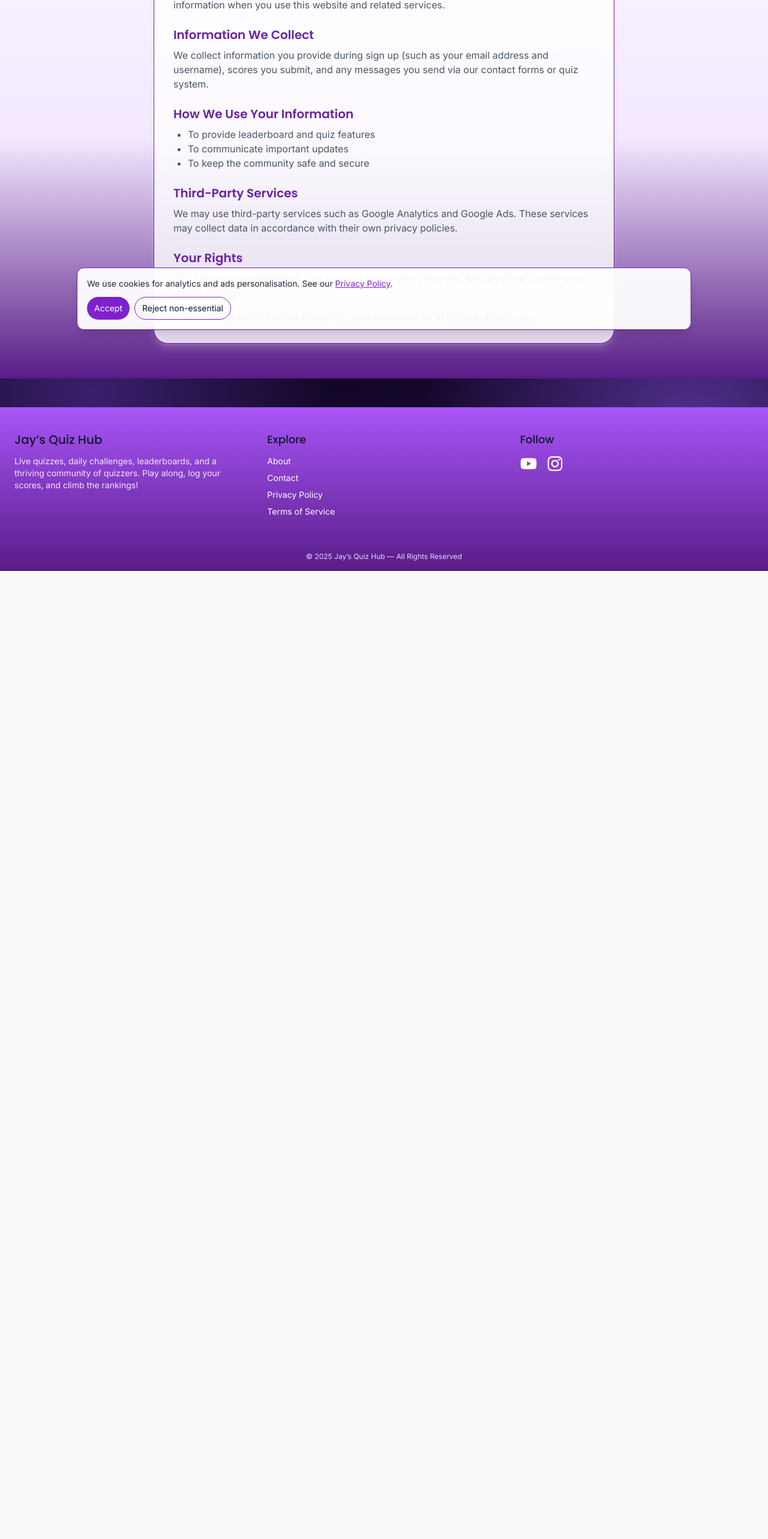
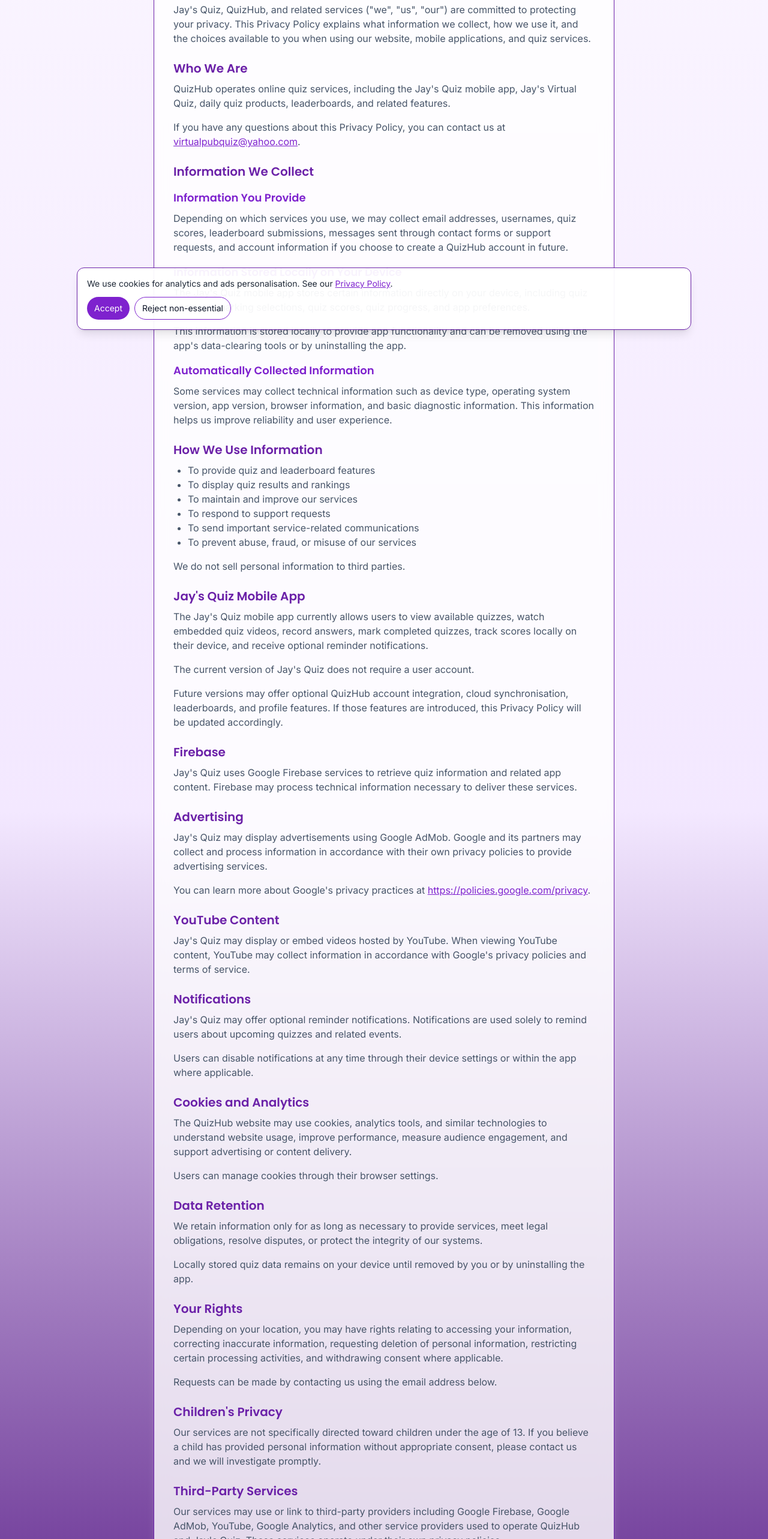
Before and after one commit to jayflynndev/jdq, a Next.js app: page /privacy-policy in a window 1280 px wide. Shown: the part 234-2800 px from the top of the page at 60% size. Before the commit the page ends 1186 px from the top, so only its background shows below. Built offline with nearby package versions, Linux system fonts and the light colour scheme; no server answers.

Commit message:
Update Privacy Policy

```diff
--- a/app/privacy-policy/page.tsx
+++ b/app/privacy-policy/page.tsx
@@ -2,56 +2,245 @@ export default function PrivacyPolicyPage() {
   return (
     <main className="min-h-screen bg-gradient-to-b from-purple-50 via-purple-100 to-purple-900 py-12 px-4">
       <div className="max-w-3xl mx-auto rounded-lg bg-white/80 backdrop-blur-md border border-purple-800 shadow-lg shadow-purple-50/20 p-8">
-        <h1 className="font-heading text-3xl text-purple-900 mb-6">
+        <h1 className="font-heading text-3xl text-purple-900 mb-2">
           Privacy Policy
         </h1>
+
+        <p className="text-textc-muted mb-6">
+          <strong>Last updated:</strong> June 2026
+        </p>
+
         <p className="text-textc-muted mb-4">
-          This Privacy Policy explains how Jay’s Quiz Hub collects, uses, and
-          protects your information when you use this website and related
-          services.
+          Jay&apos;s Quiz, QuizHub, and related services (&quot;we&quot;,
+          &quot;us&quot;, &quot;our&quot;) are committed to protecting your
+          privacy. This Privacy Policy explains what information we collect, how
+          we use it, and the choices available to you when using our website,
+          mobile applications, and quiz services.
+        </p>
+
+        <h2 className="text-xl font-semibold text-purple-800 mt-6 mb-2">
+          Who We Are
+        </h2>
+        <p className="text-textc-muted mb-4">
+          QuizHub operates online quiz services, including the Jay&apos;s Quiz
+          mobile app, Jay&apos;s Virtual Quiz, daily quiz products,
+          leaderboards, and related features.
+        </p>
+
+        <p className="text-textc-muted mb-4">
+          If you have any questions about this Privacy Policy, you can contact
+          us at{" "}
+          <a
+            href="mailto:virtualpubquiz@yahoo.com"
+            className="text-purple-700 underline"
+          >
+            virtualpubquiz@yahoo.com
+          </a>
+          .
         </p>
 
         <h2 className="text-xl font-semibold text-purple-800 mt-6 mb-2">
           Information We Collect
         </h2>
+
+        <h3 className="text-lg font-semibold text-purple-700 mt-4 mb-2">
+          Information You Provide
+        </h3>
         <p className="text-textc-muted mb-4">
-          We collect information you provide during sign up (such as your email
-          address and username), scores you submit, and any messages you send
-          via our contact forms or quiz system.
+          Depending on which services you use, we may collect email addresses,
+          usernames, quiz scores, leaderboard submissions, messages sent through
+          contact forms or support requests, and account information if you
+          choose to create a QuizHub account in future.
+        </p>
+
+        <h3 className="text-lg font-semibold text-purple-700 mt-4 mb-2">
+          Information Stored Locally on Your Device
+        </h3>
+        <p className="text-textc-muted mb-4">
+          The Jay&apos;s Quiz mobile app stores certain information directly on
+          your device, including quiz answers, marking selections, quiz scores,
+          quiz progress, and app preferences.
+        </p>
+        <p className="text-textc-muted mb-4">
+          This information is stored locally to provide app functionality and
+          can be removed using the app&apos;s data-clearing tools or by
+          uninstalling the app.
+        </p>
+
+        <h3 className="text-lg font-semibold text-purple-700 mt-4 mb-2">
+          Automatically Collected Information
+        </h3>
+        <p className="text-textc-muted mb-4">
+          Some services may collect technical information such as device type,
+          operating system version, app version, browser information, and basic
+          diagnostic information. This information helps us improve reliability
+          and user experience.
         </p>
 
         <h2 className="text-xl font-semibold text-purple-800 mt-6 mb-2">
-          How We Use Your Information
+          How We Use Information
         </h2>
         <ul className="list-disc pl-6 mb-4 text-textc-muted">
-          <li>To provide leaderboard and quiz features</li>
-          <li>To communicate important updates</li>
-          <li>To keep the community safe and secure</li>
+          <li>To provide quiz and leaderboard features</li>
+          <li>To display quiz results and rankings</li>
+          <li>To maintain and improve our services</li>
+          <li>To respond to support requests</li>
+          <li>To send important service-related communications</li>
+          <li>To prevent abuse, fraud, or misuse of our services</li>
         </ul>
 
+        <p className="text-textc-muted mb-4">
+          We do not sell personal information to third parties.
+        </p>
+
         <h2 className="text-xl font-semibold text-purple-800 mt-6 mb-2">
-          Third-Party Services
+          Jay&apos;s Quiz Mobile App
         </h2>
         <p className="text-textc-muted mb-4">
-          We may use third-party services such as Google Analytics and Google
-          Ads. These services may collect data in accordance with their own
-          privacy policies.
+          The Jay&apos;s Quiz mobile app currently allows users to view
+          available quizzes, watch embedded quiz videos, record answers, mark
+          completed quizzes, track scores locally on their device, and receive
+          optional reminder notifications.
+        </p>
+        <p className="text-textc-muted mb-4">
+          The current version of Jay&apos;s Quiz does not require a user
+          account.
+        </p>
+        <p className="text-textc-muted mb-4">
+          Future versions may offer optional QuizHub account integration, cloud
+          synchronisation, leaderboards, and profile features. If those features
+          are introduced, this Privacy Policy will be updated accordingly.
+        </p>
+
+        <h2 className="text-xl font-semibold text-purple-800 mt-6 mb-2">
+          Firebase
+        </h2>
+        <p className="text-textc-muted mb-4">
+          Jay&apos;s Quiz uses Google Firebase services to retrieve quiz
+          information and related app content. Firebase may process technical
+          information necessary to deliver these services.
+        </p>
+
+        <h2 className="text-xl font-semibold text-purple-800 mt-6 mb-2">
+          Advertising
+        </h2>
+        <p className="text-textc-muted mb-4">
+          Jay&apos;s Quiz may display advertisements using Google AdMob. Google
+          and its partners may collect and process information in accordance
+          with their own privacy policies to provide advertising services.
+        </p>
+        <p className="text-textc-muted mb-4">
+          You can learn more about Google&apos;s privacy practices at{" "}
+          <a
+            href="https://policies.google.com/privacy"
+            className="text-purple-700 underline"
+          >
+            https://policies.google.com/privacy
+          </a>
+          .
+        </p>
+
+        <h2 className="text-xl font-semibold text-purple-800 mt-6 mb-2">
+          YouTube Content
+        </h2>
+        <p className="text-textc-muted mb-4">
+          Jay&apos;s Quiz may display or embed videos hosted by YouTube. When
+          viewing YouTube content, YouTube may collect information in accordance
+          with Google&apos;s privacy policies and terms of service.
+        </p>
+
+        <h2 className="text-xl font-semibold text-purple-800 mt-6 mb-2">
+          Notifications
+        </h2>
+        <p className="text-textc-muted mb-4">
+          Jay&apos;s Quiz may offer optional reminder notifications.
+          Notifications are used solely to remind users about upcoming quizzes
+          and related events.
+        </p>
+        <p className="text-textc-muted mb-4">
+          Users can disable notifications at any time through their device
+          settings or within the app where applicable.
+        </p>
+
+        <h2 className="text-xl font-semibold text-purple-800 mt-6 mb-2">
+          Cookies and Analytics
+        </h2>
+        <p className="text-textc-muted mb-4">
+          The QuizHub website may use cookies, analytics tools, and similar
+          technologies to understand website usage, improve performance, measure
+          audience engagement, and support advertising or content delivery.
+        </p>
+        <p className="text-textc-muted mb-4">
+          Users can manage cookies through their browser settings.
+        </p>
+
+        <h2 className="text-xl font-semibold text-purple-800 mt-6 mb-2">
+          Data Retention
+        </h2>
+        <p className="text-textc-muted mb-4">
+          We retain information only for as long as necessary to provide
+          services, meet legal obligations, resolve disputes, or protect the
+          integrity of our systems.
+        </p>
+        <p className="text-textc-muted mb-4">
+          Locally stored quiz data remains on your device until removed by you
+          or by uninstalling the app.
         </p>
 
         <h2 className="text-xl font-semibold text-purple-800 mt-6 mb-2">
           Your Rights
         </h2>
         <p className="text-textc-muted mb-4">
-          You may request deletion of your account at any time using the “Danger
-          Zone” option in your profile settings.
+          Depending on your location, you may have rights relating to accessing
+          your information, correcting inaccurate information, requesting
+          deletion of personal information, restricting certain processing
+          activities, and withdrawing consent where applicable.
         </p>
+        <p className="text-textc-muted mb-4">
+          Requests can be made by contacting us using the email address below.
+        </p>
+
+        <h2 className="text-xl font-semibold text-purple-800 mt-6 mb-2">
+          Children&apos;s Privacy
+        </h2>
+        <p className="text-textc-muted mb-4">
+          Our services are not specifically directed toward children under the
+          age of 13. If you believe a child has provided personal information
+          without appropriate consent, please contact us and we will investigate
+          promptly.
+        </p>
+
+        <h2 className="text-xl font-semibold text-purple-800 mt-6 mb-2">
+          Third-Party Services
+        </h2>
+        <p className="text-textc-muted mb-4">
+          Our services may use or link to third-party providers including Google
+          Firebase, Google AdMob, YouTube, Google Analytics, and other service
+          providers used to operate QuizHub and Jay&apos;s Quiz. These services
+          operate under their own privacy policies.
+        </p>
+
+        <h2 className="text-xl font-semibold text-purple-800 mt-6 mb-2">
+          Changes to This Policy
+        </h2>
+        <p className="text-textc-muted mb-4">
+          We may update this Privacy Policy from time to time. Any significant
+          changes will be reflected by updating the &quot;Last updated&quot;
+          date at the top of this page.
+        </p>
+
+        <h2 className="text-xl font-semibold text-purple-800 mt-6 mb-2">
+          Contact
+        </h2>
         <p className="text-textc-muted">
-          If you have questions about this policy, please contact us at{" "}
+          If you have any questions regarding this Privacy Policy or our
+          handling of personal information, please contact{" "}
+          <strong>QuizHub / Jay&apos;s Quiz</strong> at{" "}
           <a
-            href="mailto:info@example.com"
+            href="mailto:virtualpubquiz@yahoo.com"
             className="text-purple-700 underline"
           >
-            info@example.com
+            virtualpubquiz@yahoo.com
           </a>
           .
         </p>
```
